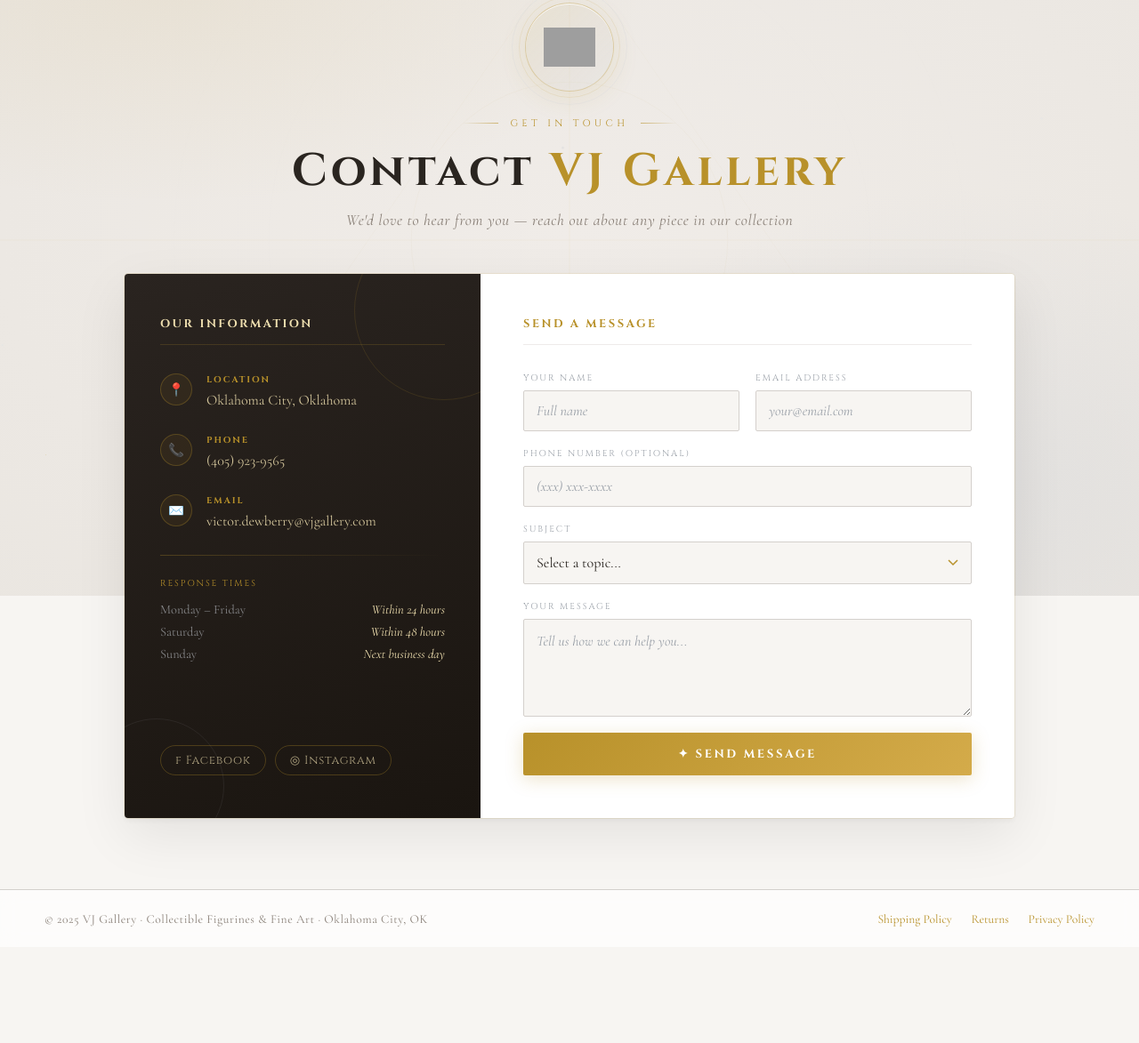
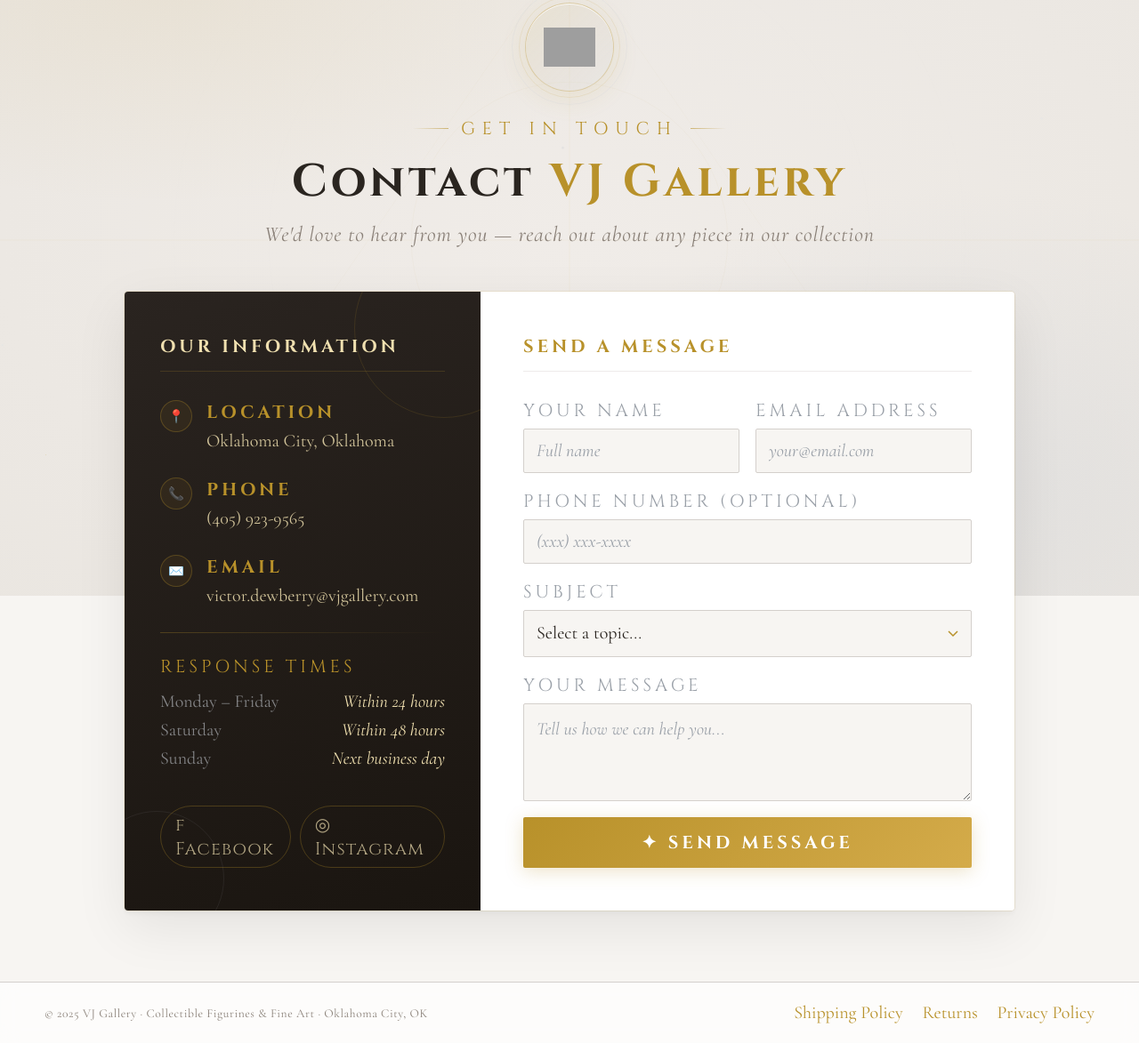
Before and after one commit to SetarehDew/braintree-backend, a website: page contact.html in a window 1280 px wide. Shown: the part 130-1303 px from the top of the page at 89% size. Before the commit the page ends 1195 px from the top, so only its background shows below. Drawn offline with nearby package versions, Linux system fonts and the light colour scheme; grey boxes are pictures that could not be loaded.

Commit message:
updated contact page and added photo for bio page

```diff
--- a/contact.html
+++ b/contact.html
@@ -98,7 +98,7 @@
       align-items: center;
       gap: 12px;
       font-family: 'Cinzel', serif;
-      font-size: 1.2rem;
+      font-size: 1.25rem;
       color: var(--gold);
       letter-spacing: 0.1em;
       text-decoration: none;
@@ -115,7 +115,7 @@
       text-decoration: none;
       color: var(--text-mid);
       font-family: 'Cinzel', serif;
-      font-size: 0.82rem;
+      font-size: 1.25rem;
       letter-spacing: 0.1em;
       transition: color 0.2s ease;
     }
@@ -202,7 +202,7 @@
 
     .eyebrow {
       font-family: 'Cinzel', serif;
-      font-size: 0.68rem;
+      font-size: 1.25rem;
       letter-spacing: 0.4em;
       color: var(--gold);
       text-transform: uppercase;
@@ -238,7 +238,7 @@
     .page-title span { color: var(--gold); }
 
     .page-subtitle {
-      font-size: 1.1rem;
+      font-size: 1.5rem;
       color: var(--text-light);
       font-style: italic;
       letter-spacing: 0.04em;
@@ -297,7 +297,7 @@
 
     .info-panel h2 {
       font-family: 'Cinzel', serif;
-      font-size: 0.8rem;
+      font-size: 1.25rem;
       color: var(--gold-pale);
       letter-spacing: 0.2em;
       text-transform: uppercase;
@@ -328,7 +328,7 @@
 
     .contact-detail h3 {
       font-family: 'Cinzel', serif;
-      font-size: 0.62rem;
+      font-size: 1.25rem;
       letter-spacing: 0.2em;
       color: var(--gold);
       text-transform: uppercase;
@@ -336,7 +336,7 @@
     }
 
     .contact-detail p {
-      font-size: 1rem;
+      font-size: 1.25rem;
       color: rgba(240,224,176,0.85);
       line-height: 1.5;
     }
@@ -357,7 +357,7 @@
 
     .hours-title {
       font-family: 'Cinzel', serif;
-      font-size: 0.62rem;
+      font-size: 1.25rem;
       letter-spacing: 0.2em;
       color: var(--gold);
       text-transform: uppercase;
@@ -367,7 +367,7 @@
     .hours-row {
       display: flex;
       justify-content: space-between;
-      font-size: 0.9rem;
+      font-size: 1.25rem;
       color: rgba(200,205,212,0.6);
       margin-bottom: 8px;
     }
@@ -392,7 +392,7 @@
       border-radius: 999px;
       text-decoration: none;
       color: rgba(240,224,176,0.7);
-      font-size: 0.82rem;
+      font-size: 1.25rem;
       font-family: 'Cinzel', serif;
       letter-spacing: 0.06em;
       transition: all 0.2s ease;
@@ -412,7 +412,7 @@
 
     .form-panel h2 {
       font-family: 'Cinzel', serif;
-      font-size: 0.8rem;
+      font-size: 1.25rem;
       color: var(--gold);
       letter-spacing: 0.2em;
       text-transform: uppercase;
@@ -435,7 +435,7 @@
 
     .form-group label {
       font-family: 'Cinzel', serif;
-      font-size: 0.62rem;
+      font-size: 1.25rem;
       letter-spacing: 0.2em;
       color: var(--silver-dark);
       text-transform: uppercase;
@@ -451,7 +451,7 @@
       padding: 12px 14px;
       color: var(--text-dark);
       font-family: 'Cormorant Garamond', Georgia, serif;
-      font-size: 1rem;
+      font-size: 1.25rem;
       transition: border-color 0.2s ease, background 0.2s ease, box-shadow 0.2s ease;
       outline: none;
       width: 100%;
@@ -501,7 +501,7 @@
       border: none;
       border-radius: 2px;
       font-family: 'Cinzel', serif;
-      font-size: 0.82rem;
+      font-size: 1.25rem;
       font-weight: 700;
       letter-spacing: 0.2em;
       text-transform: uppercase;
@@ -535,7 +535,7 @@
 
     .success-message h3 {
       font-family: 'Cinzel', serif;
-      font-size: 1.3rem;
+      font-size: 1.25rem;
       color: var(--text-dark);
       margin-bottom: 10px;
       letter-spacing: 0.08em;
@@ -570,7 +570,7 @@
     footer a {
       color: var(--gold);
       text-decoration: none;
-      font-size: 0.85rem;
+      font-size: 1.25rem;
       margin-left: 18px;
       transition: color 0.2s ease;
     }
@@ -732,7 +732,7 @@
         <div class="success-message" id="success-msg">
           <span class="check">✦</span>
           <h3>Message Sent!</h3>
-          <p>Thank you for reaching out. We'll get back to you within 24 hours.</p>
+          <p>Thank you for reaching out. You are top priority and we will get back to you at our earliest convenience.</p>
         </div>
 
       </div>
```
